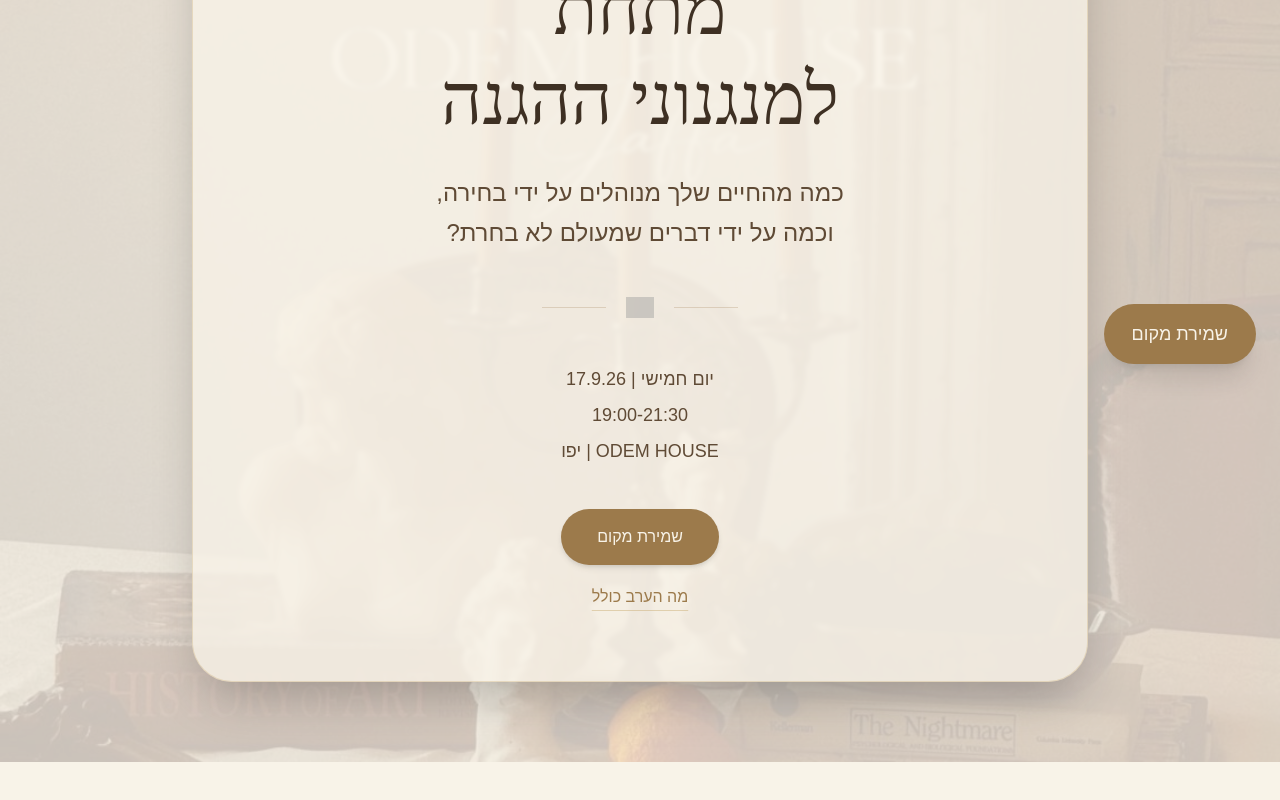
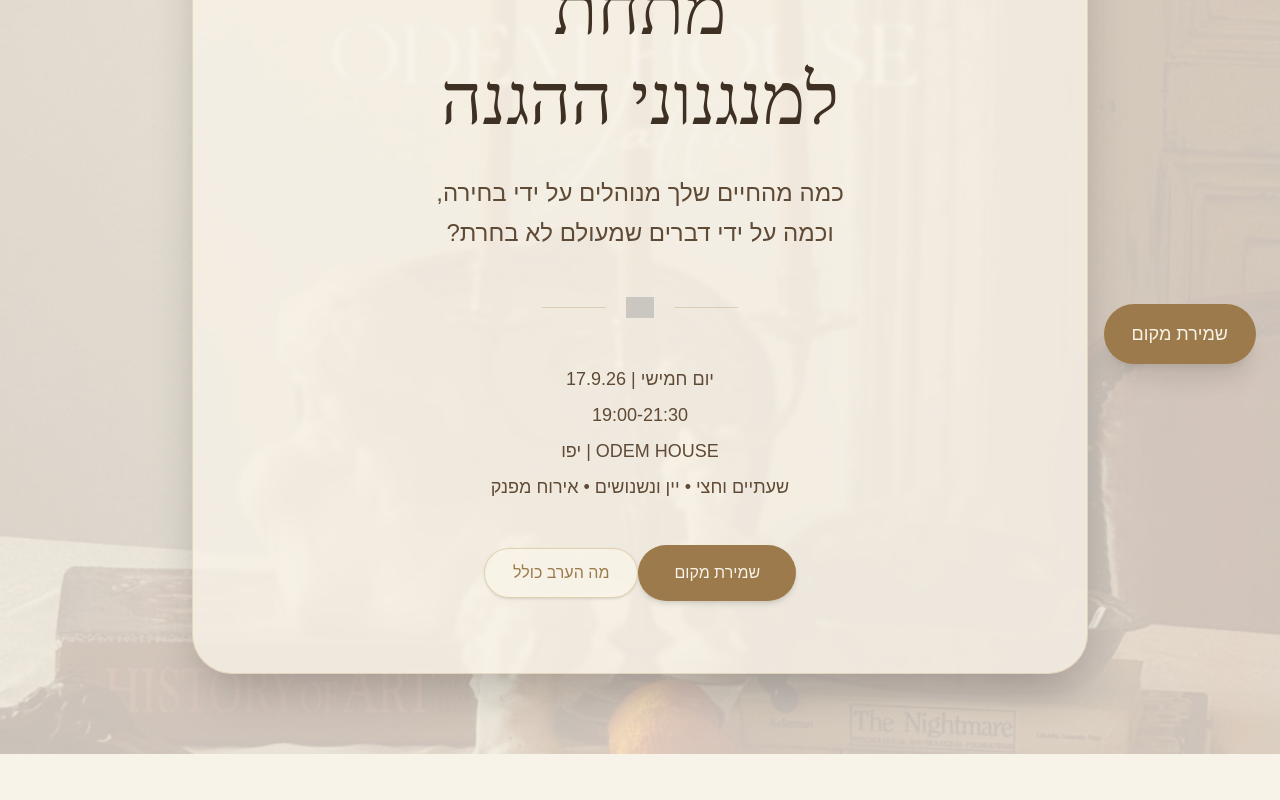
Before and after one commit to shahar27/shahar-landing, a Next.js app: page /defense-patterns-evening in a window 1280 px wide. Shown: the part 412-1212 px from the top of the page. Built offline with nearby package versions, Linux system fonts and the light colour scheme; grey boxes are pictures that could not be loaded.

Commit message:
Update defense patterns evening page copy

```diff
--- a/app/defense-patterns-evening/page.tsx
+++ b/app/defense-patterns-evening/page.tsx
@@ -65,6 +65,8 @@ export default function DefensePatternsEveningPage() {
             {EVENT_TIME}
             <br />
             ODEM HOUSE | יפו
+            <br />
+            שעתיים וחצי • יין ונשנושים • אירוח מפנק
           </p>
 
           <a href="#register" className="mt-10 inline-flex rounded-full bg-[#9C7A4B] px-9 py-4 text-[#F8F3E8] shadow-md hover:shadow-lg transition">
@@ -73,7 +75,7 @@ export default function DefensePatternsEveningPage() {
 
           <a
             href="#included"
-            className="mt-5 block text-sm md:text-base text-[#9C7A4B] underline underline-offset-8 decoration-[#C8A86A]/45 hover:decoration-[#C8A86A] transition"
+            className="mt-4 inline-flex items-center justify-center rounded-full border border-[#C8A86A]/45 bg-[#F8F3E8]/55 px-7 py-3 text-[#9C7A4B] shadow-sm backdrop-blur-[2px] hover:bg-white/70 hover:border-[#C8A86A] transition"
           >
             מה הערב כולל
           </a>
```
